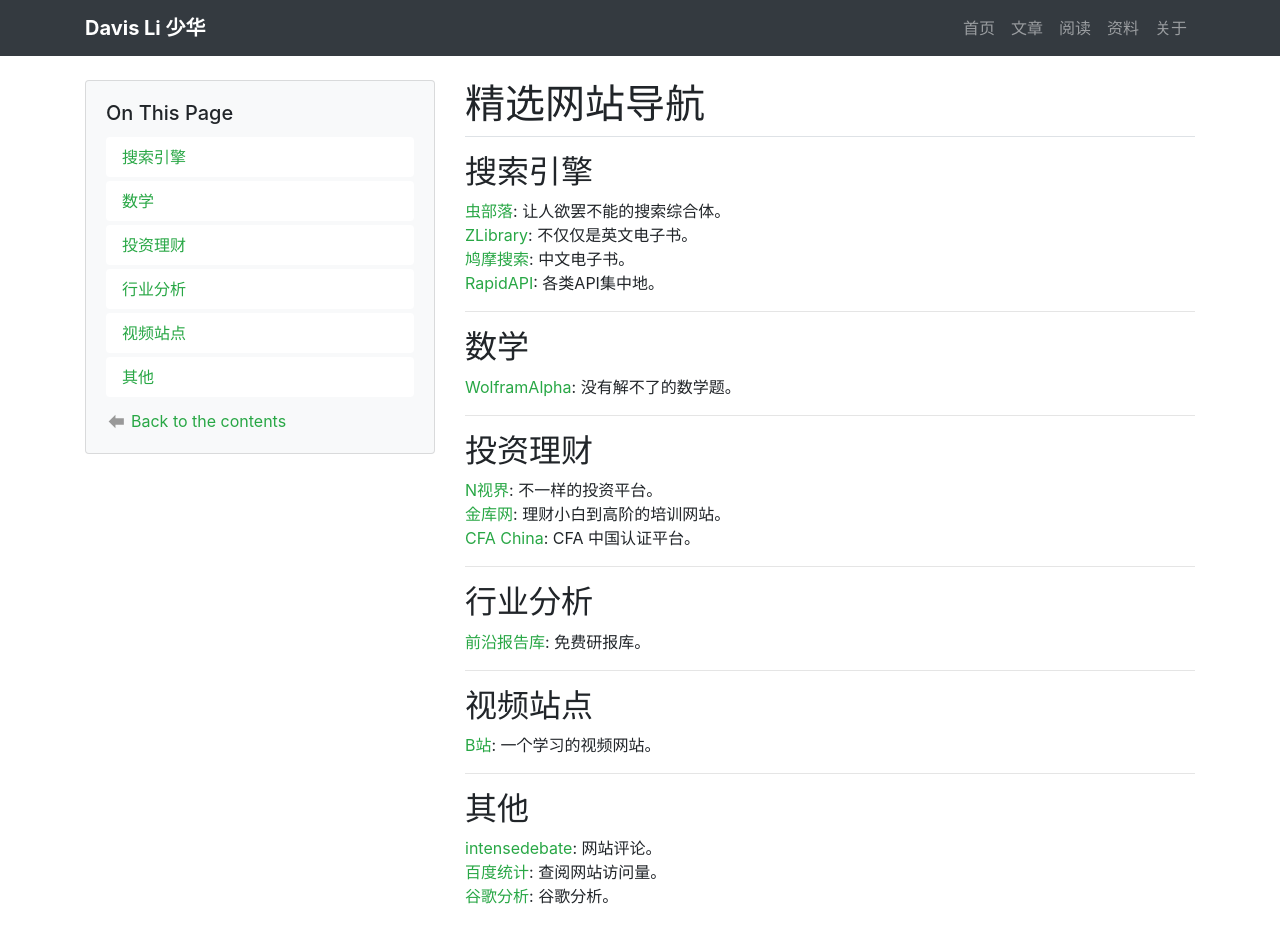
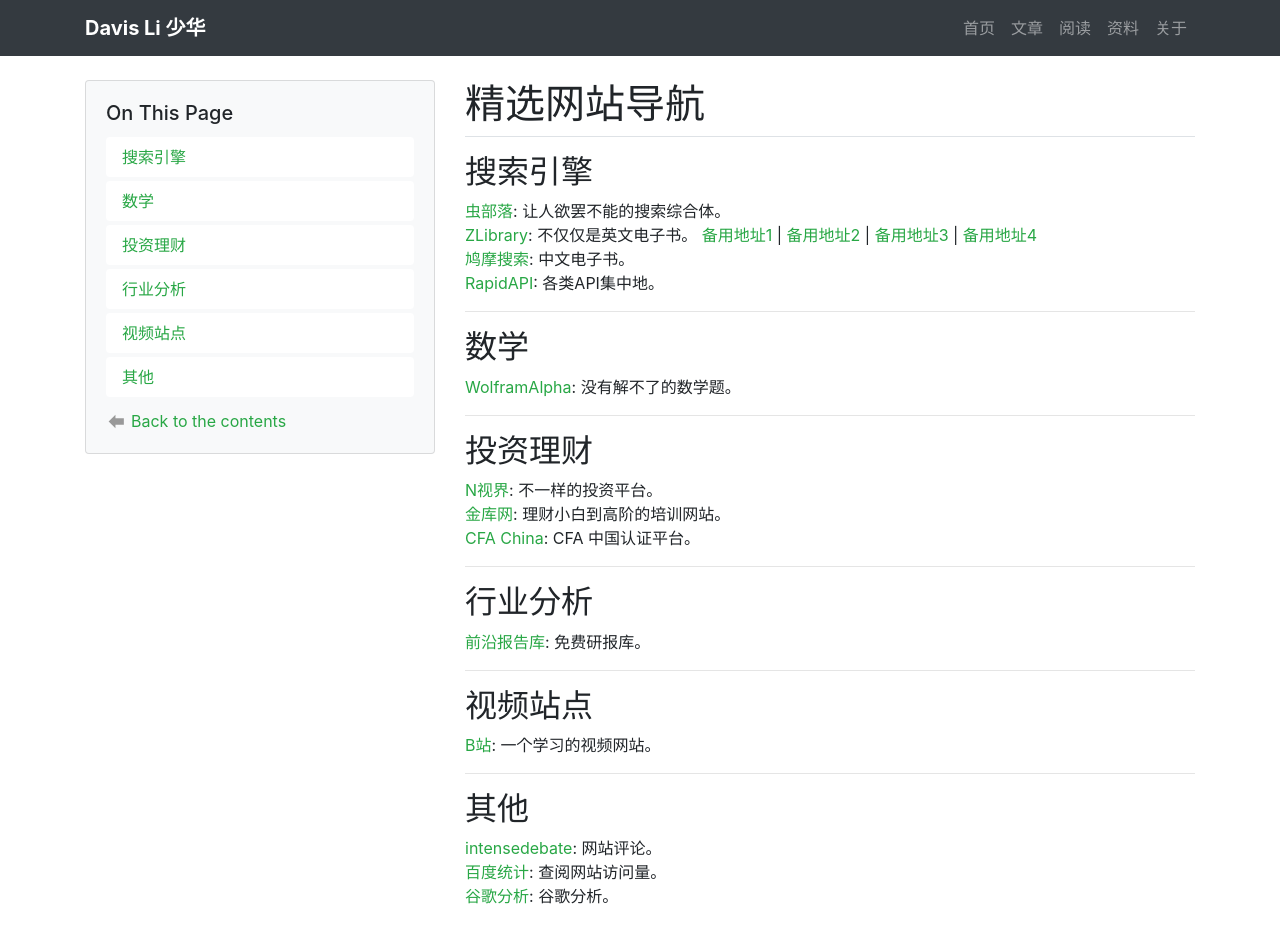
Before and after one commit to davis-lee0109/davis-lee0109.github.io, a Jekyll site: the page built from _projects/bFavoriteWebSites.md, in a window 1280 px wide and 948 px high. Shown: the top 943 px of the window. Built offline with Jekyll 4.4.1, drawn with Linux system fonts in a browser that asks for light colours; comment, search, counter and statistics services are not loaded.

Commit message:
站点更新 301 @ 202012220935

```diff
--- a/_projects/bFavoriteWebSites.md
+++ b/_projects/bFavoriteWebSites.md
@@ -4,7 +4,8 @@
 
 ## 搜索引擎
 [虫部落](https://search.chongbuluo.com/): 让人欲罢不能的搜索综合体。<br>
-[ZLibrary](https://z-lib.org/): 不仅仅是英文电子书。<br>
+[ZLibrary](https://z-lib.org/): 不仅仅是英文电子书。
+[备用地址1](https://b-ok.global/) | [备用地址2](https://booksc.org/) | [备用地址3](https://booksc.xyz/) | [备用地址4](https://b-ok.cc/)<br>
 [鸠摩搜索](https://www.jiumodiary.com/): 中文电子书。<br>
 [RapidAPI](https://rapidapi.com/): 各类API集中地。<br>
 
```
